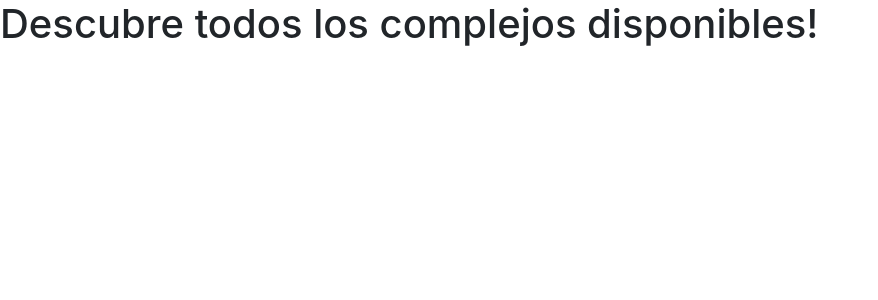
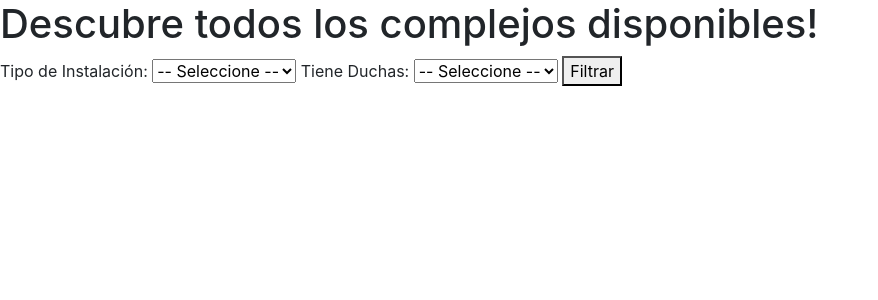
Before and after one commit to Inwinkelried/ucse2024-IW-TP, a Django app: page /complejos/ in a window 1280 px wide. Shown: the top 300 px of the page, without its empty margins (0-878 px from the left). Run offline with Django 5.2, Linux system fonts and the light colour scheme; some libraries are stand-ins or nearby versions.

Commit message:
add: filtros indoor/outdoor y duchas

```diff
--- a/padel/accounts/views.py
+++ b/padel/accounts/views.py
@@ -111,7 +111,22 @@ class LoginPersonalizado(LoginView):
 
 def ComplejosListView(request):
     complejos = ComplejoDePadel.objects.all()
+
+    # Obtener los parámetros de filtro de la solicitud
+    tipo_instalacion = request.GET.get('tipo_instalacion')
+    tiene_duchas = request.GET.get('tiene_duchas')
+
+    # Aplicar los filtros si los parámetros están presentes
+    if tipo_instalacion:
+        complejos = complejos.filter(tipo_instalacion=tipo_instalacion)
+
+    if tiene_duchas == 'true':  # si se pasa como 'true' o 'false'
+        complejos = complejos.filter(tiene_duchas=True)
+    elif tiene_duchas == 'false':
+        complejos = complejos.filter(tiene_duchas=False)
+
     return render(request, 'complejos.html', {'complejos': complejos})
+
 
 # Vista para mostrar los detalles de un complejo
 def DetalleComplejoView(request, id):
--- a/padel/templates/complejos.html
+++ b/padel/templates/complejos.html
@@ -3,15 +3,28 @@
 {% block title %}Complejos{% endblock %}
 
 {% block content %}
-    <html lang="en">
-    <head>
-        <meta charset="UTF-8">
-        <meta name="viewport" content="width=device-width, initial-scale=1.0">
-        <title>Complejos</title>
-    </head>
+    <h1>Descubre todos los complejos disponibles!</h1>
 
-    <body>
-        <h1>Descubre todos los complejos disponibles!</h1>
+    <!-- Formulario para filtrar complejos -->
+    <form method="get">
+        <label for="tipo_instalacion">Tipo de Instalación:</label>
+        <select name="tipo_instalacion" id="tipo_instalacion">
+            <option value="">-- Seleccione --</option>
+            <option value="indoor" {% if request.GET.tipo_instalacion == 'indoor' %}selected{% endif %}>Indoor</option>
+            <option value="outdoor" {% if request.GET.tipo_instalacion == 'outdoor' %}selected{% endif %}>Outdoor</option>
+            <option value="ambas" {% if request.GET.tipo_instalacion == 'ambas' %}selected{% endif %}>Ambas</option>
+        </select>
+
+        <label for="tiene_duchas">Tiene Duchas:</label>
+        <select name="tiene_duchas" id="tiene_duchas">
+            <option value="">-- Seleccione --</option>
+            <option value="true" {% if request.GET.tiene_duchas == 'true' %}selected{% endif %}>Sí</option>
+            <option value="false" {% if request.GET.tiene_duchas == 'false' %}selected{% endif %}>No</option>
+        </select>
+
+        <button type="submit">Filtrar</button>
+    </form>
+
     <div class="complejo-container">
         {% for complejo in complejos %}
             {% if complejo.habilitado %}
@@ -35,6 +48,4 @@
             {% endif %}
         {% endfor %}
     </div>
-    </body>
-    </html>
 {% endblock %}
```
Lines whose indentation alone changed are shown as unchanged.
